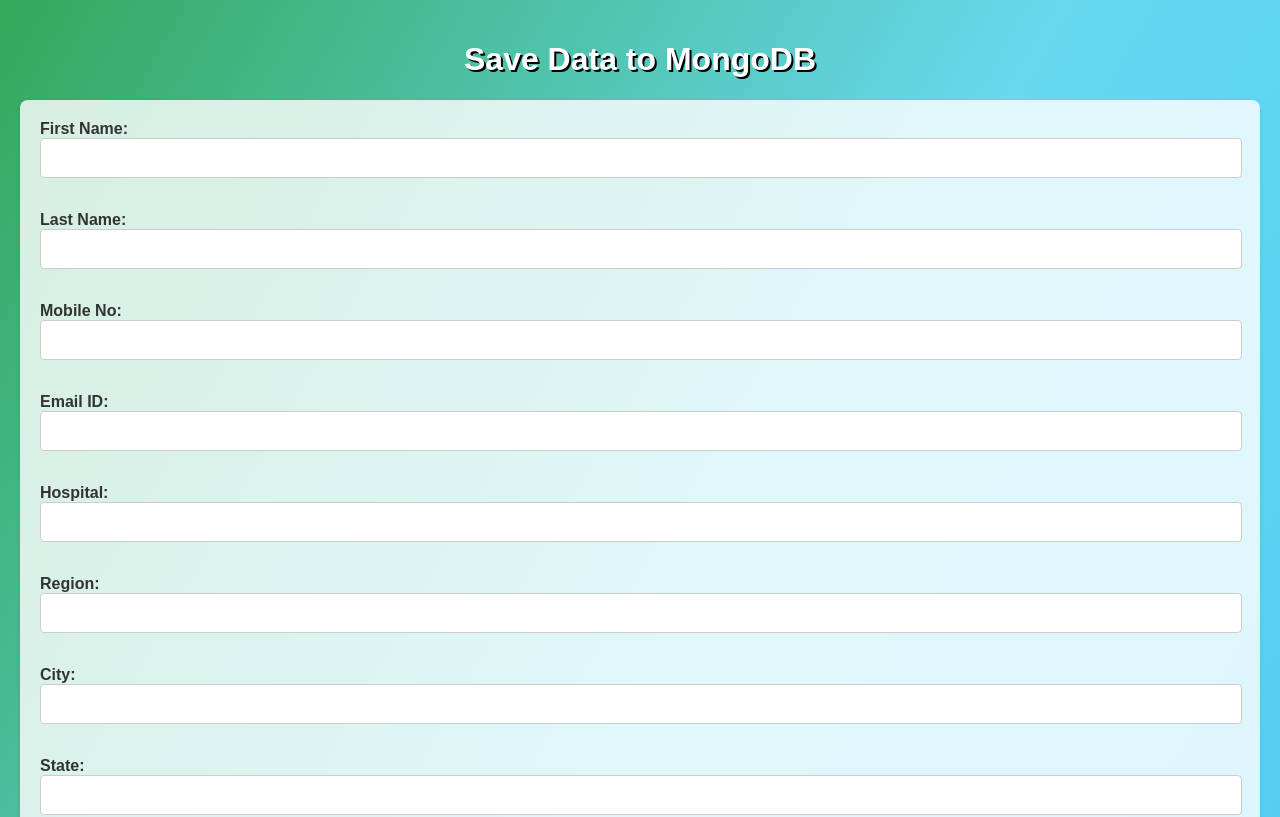
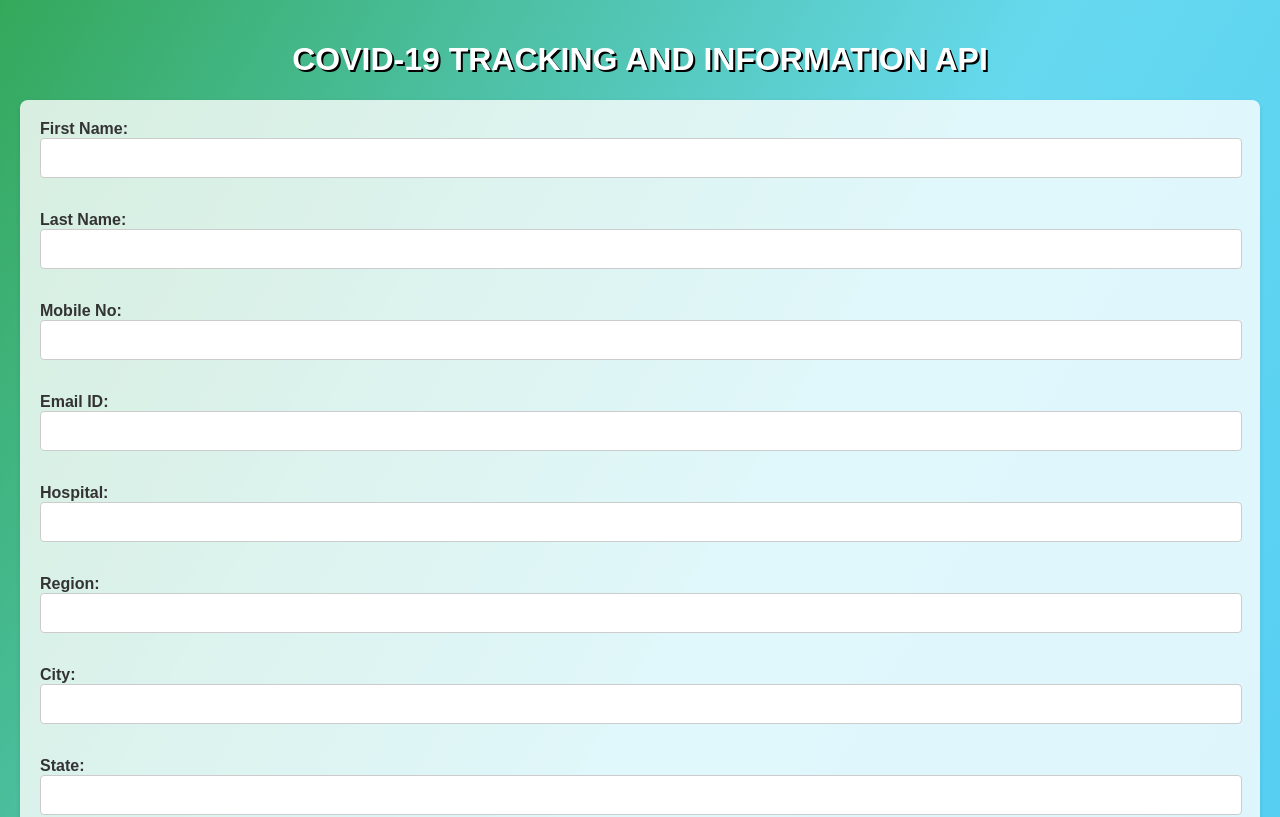
Before and after one commit to Harikaran1212/node-task-1, a website: page public/index.html in a window 1280 px wide. Shown: the top 817 px of the page. Drawn offline with nearby package versions, Linux system fonts and the light colour scheme.

Commit message:
Update index.html

```diff
--- a/public/index.html
+++ b/public/index.html
@@ -10,8 +10,8 @@
     <link rel="shortcut icon" href="lion.png" type="image/x-icon">
 </head>
 <body>
-    <h1>Save Data to MongoDB</h1>
-
+<!--     <h1>Save Data to MongoDB</h1> -->
+    <h1>COVID-19 TRACKING AND INFORMATION API</h1>
     <form id="dataForm">
         <label for="firstName">First Name:</label>
         <input type="text" id="firstName" name="firstName" required><br><br>
```
